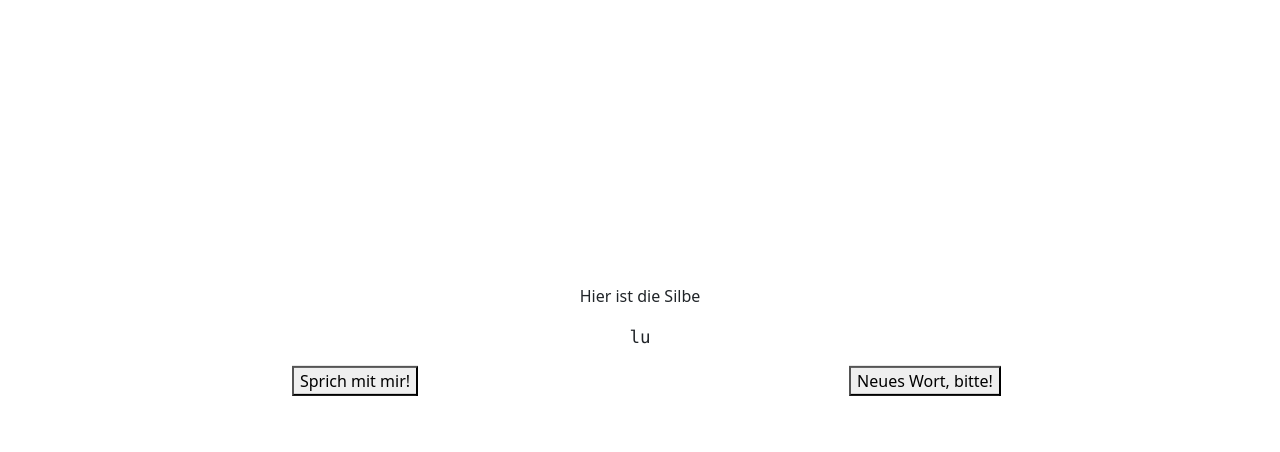
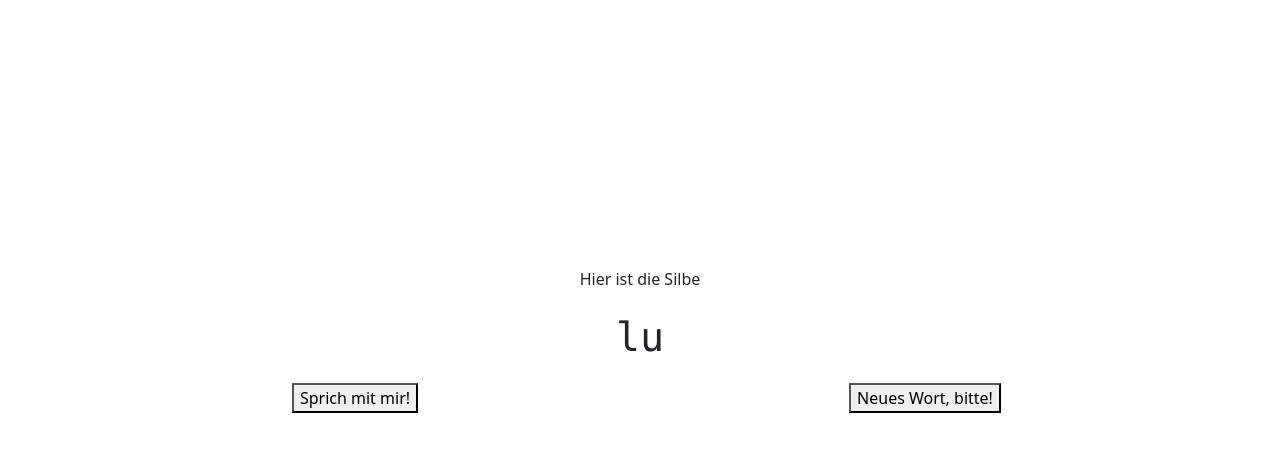
Before and after one commit to Paraidomat/paraidomat.github.io, a plain HTML site: page silbentrainer.html in a window 1280 px wide. Shown: the part 60-512 px from the top of the page. Drawn offline with nearby package versions, Linux system fonts and the light colour scheme.

Commit message:
Update silbentrainer.html
change font size

```diff
--- a/silbentrainer.html
+++ b/silbentrainer.html
@@ -39,7 +39,7 @@
 			</div>
 			<div class="row">
 				<blockquote class="blockquote">
-					<pre id="syllable"></pre>
+					<pre id="syllable" class="fs-1"></pre>
 				</blockquote>
 			</div>
 			<div class="row">
```
